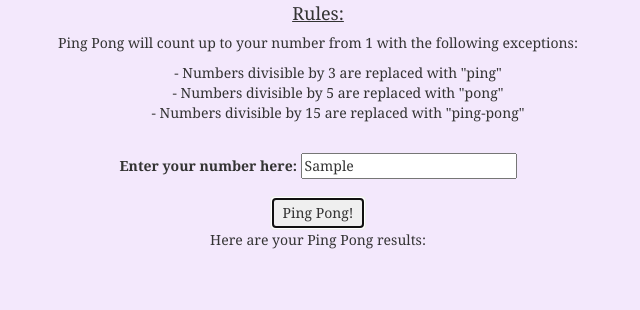
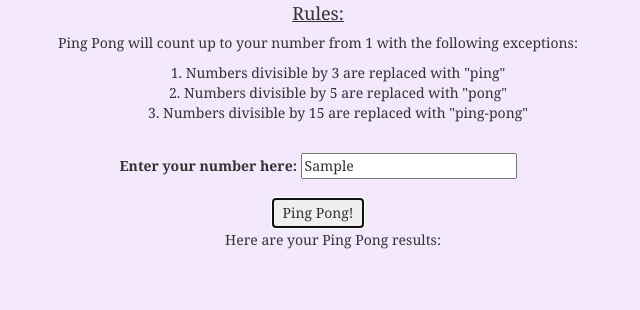
Before and after one commit to haneenabu/Ping-Pong, a plain HTML site: page index.html in a window 1280 px wide. Both pictures are taken after typing "Sample" into the empty fields and a click on the button "Ping Pong!". Shown: the part 278-588 px from the top of the page, 322-962 px from the left. Drawn offline with Linux system fonts and the light colour scheme.

Commit message:
add function to display the results to the user in a list

```diff
--- a/css/styles.css
+++ b/css/styles.css
@@ -5,6 +5,12 @@ body{
 }
 h4{
   text-decoration: underline;
+}
+ol {
+  list-style-position: inside;
+}
+ul {
+  list-style-position: inside;
 }
 .jumbotron{
   background-color: #f9f4fc;
--- a/index.html
+++ b/index.html
@@ -26,11 +26,11 @@
       <h3>Lets Play!</h3>
       <h4>Rules: </h4>
       <p>Ping Pong will count up to your number from 1 with the following exceptions: </p>
-      <ul>
-        <li> - Numbers divisible by 3 are replaced with "ping"</li>
-        <li> - Numbers divisible by 5 are replaced with "pong"</li>
-        <li> - Numbers divisible by 15 are replaced with "ping-pong"</li>
-      </ul>
+      <ol>
+        <li>Numbers divisible by 3 are replaced with "ping"</li>
+        <li>Numbers divisible by 5 are replaced with "pong"</li>
+        <li>Numbers divisible by 15 are replaced with "ping-pong"</li>
+      </ol>
       <br>
       <form id="gameForm">
         <div class="form-group">
@@ -39,8 +39,10 @@
         </div>
         <button type="submit" class="btn">Ping Pong!</button>
       </form>
-      <div id="result">
-        <p>Here are your Ping Pong results: <span id="pingPong"></span><ul id="test"></ul></p>
+      <div class="container">
+        <div id="result">
+          <p>Here are your Ping Pong results: <span id="pingPong"></span><ul id="ulList"></ul></p>
+        </div>
       </div>
     </div>
   </body>
--- a/js/scripts.js
+++ b/js/scripts.js
@@ -12,32 +12,22 @@ function pingProducer(userInput) {
       newArr.push(i);
     }
   }
-  // for (var x= 0; 0< newArr.length; i++){
-  //   document.write("<ul>" + "<li>" + newArr[x] + "</li>" + "</ul>")
-  //   alert
-  // }
-  // arrToList(newArr);
-  return newArr;
+  arrToList(newArr);
 }
-
-// function arrToList(newArr) {
-//   var list;
-//   var li;
-//   for (var x = newArr.length - 1; x >=0 ; x--) {
-//     list = document.getElementById('test');
-//     li = document.createElement('li');
-//     li.innerHTML = newArr[x];
-//     list.insertBefore(li, list.firstChild)
-//   }
-// }
+//enter elements into an ol list
+function arrToList(newArr) {
+  for (var x = newArr.length - 1; x >=0 ; x--) {
+    var list = document.getElementById('ulList');
+    var li = document.createElement('li');
+    li.innerHTML = newArr[x];
+    list.insertBefore(li, list.firstChild)
+  }
+}
 //User Interface
 $(document).ready(function(){
   onsubmit="setTimeout(function () { window.location.reload(); }, 10)"
   $("#gameForm").submit(function(event){
-
-    // document.getElementById("gameForm").onsubmit = function(){
-    //   location.reload(true);
-    // }
+    $("#ulList").empty();
     var input = $("input#number").val();
     var output = pingProducer(input);
     $("#pingPong").text(output);
```
